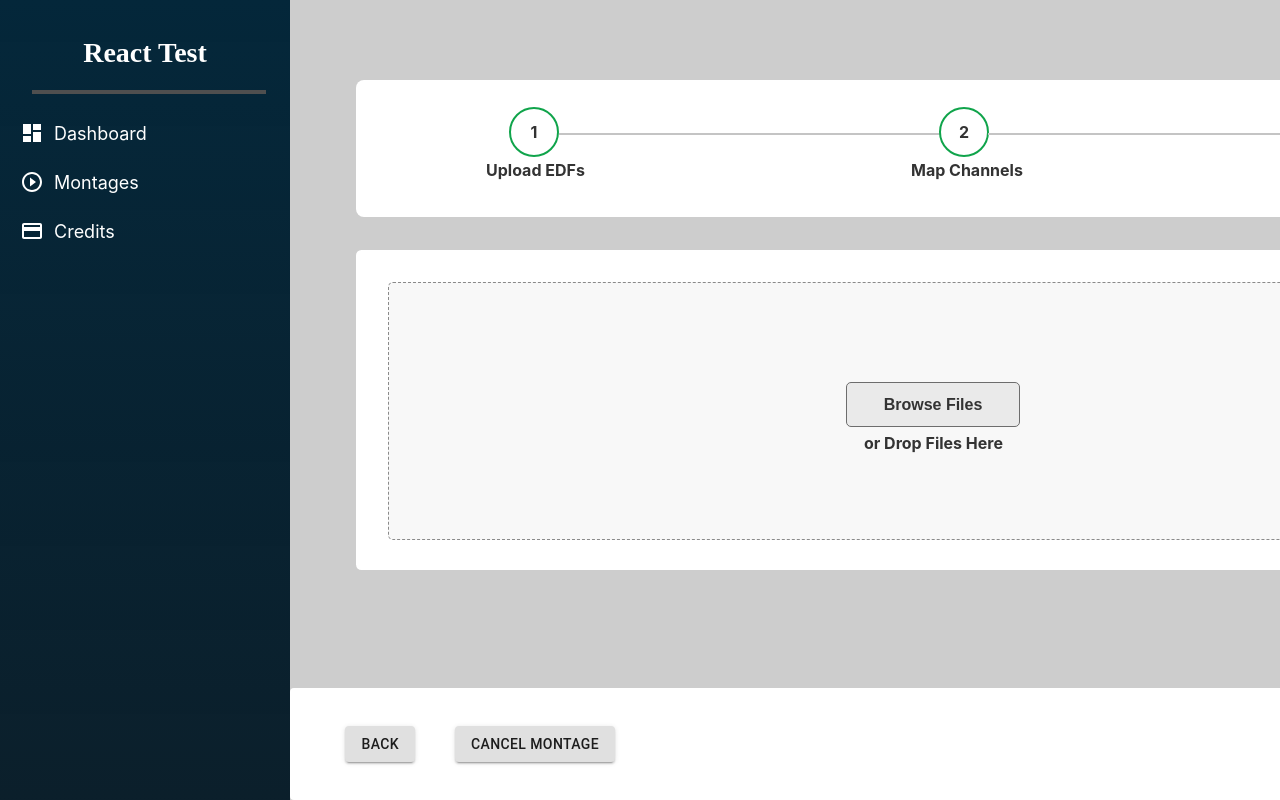
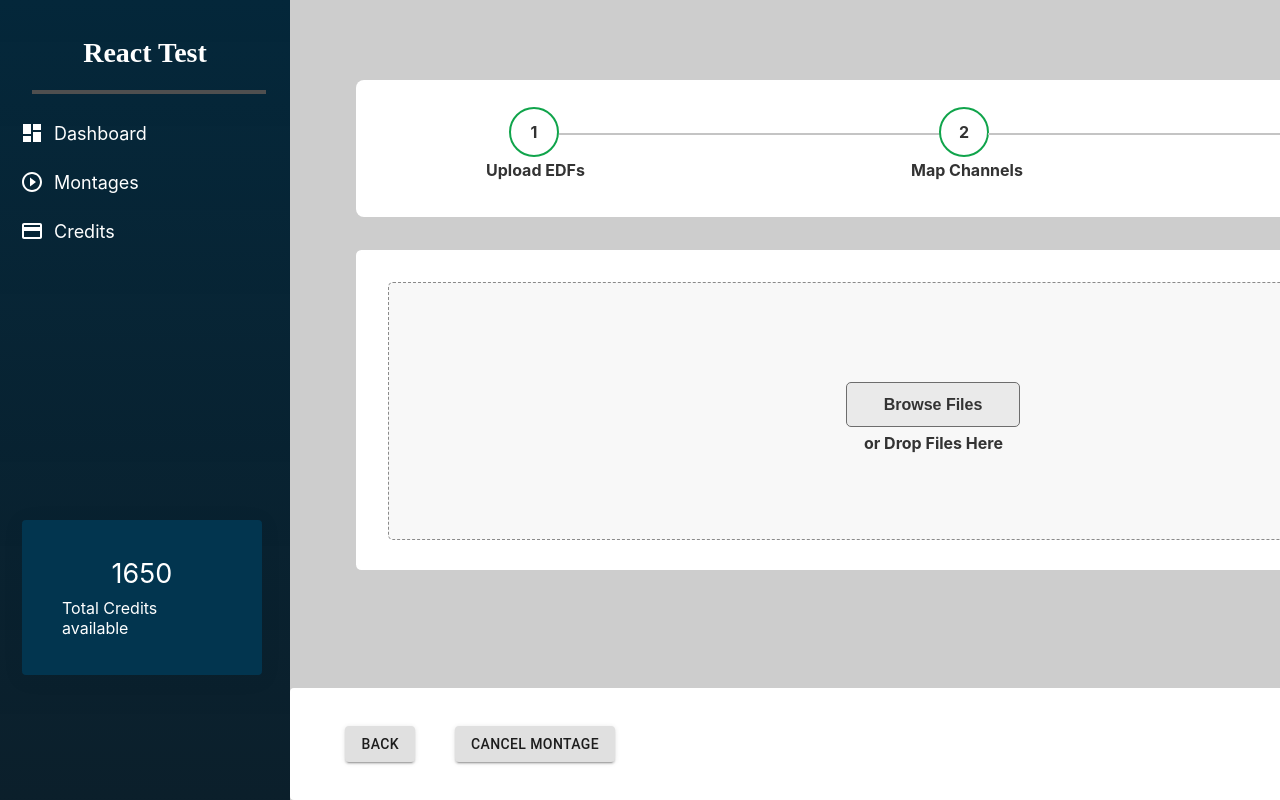
Before and after one commit to Ans155/neurobit_test, a React (Create React App) app: page / in a window 1280 px wide. Shown: the top 800 px of the page. Built offline with nearby package versions, Linux system fonts and the light colour scheme.

Commit message:
full first page

```diff
--- a/src/App.js
+++ b/src/App.js
@@ -4,7 +4,7 @@ import SideComponent from './components/sidebar'
 import StepperComponent from './components/stepper'
 import FileUploadComponent from './components/browsefile'
 import FooterComponent from './components/footer'
-import React from 'react';
+import {React, useState} from 'react';
 import { makeStyles} from '@material-ui/core/styles';
 // import { makeStyles, createTheme, ThemeProvider } from '@material-ui/core/styles';
 
@@ -20,14 +20,27 @@ const useStyles = makeStyles(() => ({
 
 const App = () => {
   const classes = useStyles();
+  // const [isStepperVisible, setIsStepperVisible] = useState(false);
+  const [stepperColor, setStepperColor] = useState('false');
+
+  const handleSaveClick = () => {
+    // setIsStepperVisible(true);
+    setStepperColor('true');
+  };
+
+  const handleBackClick = () => {
+    // setIsStepperVisible(true);
+    setStepperColor('false');
+  };
 
   return (
     // <ThemeProvider theme={theme}>
       <div className={classes.pageContainer}>
         <SideComponent />
-        <StepperComponent />
+        {/* <StepperComponent /> */}
         <FileUploadComponent />
-        <FooterComponent />
+        <FooterComponent onSaveClick={handleSaveClick} onBackClick={handleBackClick}/>
+        {<StepperComponent check={stepperColor} />}
         {/* Add the rest of your page content here */}
       </div>
     // </ThemeProvider>
--- a/src/components/footer.js
+++ b/src/components/footer.js
@@ -1,6 +1,7 @@
 import React from 'react';
 import { makeStyles } from '@material-ui/core/styles';
 import Button from '@material-ui/core/Button';
+//import StepperComponent from './stepper'
 
 const useStyles = makeStyles(() => ({
   footerContainer: {
@@ -24,14 +25,33 @@ const useStyles = makeStyles(() => ({
     marginRight: '900px',
     position: 'fixed',
   },
+  nbutton: {
+    marginRight: '80px',
+    position: 'fixed',
+  },
+  highlightedDiv: {
+    background: 'yellow',
+    padding: '20px',
+    marginTop: '200px',
+  },
 }));
 
-const FooterComponent = () => {
+const FooterComponent = ({ onSaveClick, onBackClick}) => {
   const classes = useStyles();
+//   const [isSaveClicked, setIsSaveClicked] = useState(false);
+
+//   const handleSaveClick = () => {
+//     setIsSaveClicked(true);
+//   };
 
   return (
     <div className={classes.footerContainer}>
-      <Button variant="contained" color="background: #FFFFFF;" className={classes.bbutton}>
+      <Button
+      variant="contained"
+      color="default"
+      className={classes.bbutton}
+      onClick={onBackClick}
+      >
         Back
       </Button>
       <Button
@@ -41,8 +61,13 @@ const FooterComponent = () => {
       >
         Cancel Montage
       </Button>
-      <Button variant="contained" color="primary" className={classes.button}>
-        Save
+      <Button
+        variant="contained"
+        color="primary"
+        className={classes.nbutton}
+        onClick={onSaveClick}
+      >
+        Next
       </Button>
     </div>
   );
--- a/src/components/sidebar.js
+++ b/src/components/sidebar.js
@@ -62,6 +62,26 @@ const useStyles = makeStyles(() => ({
     optionIcon: {
       marginRight: '10px',
     },
+    belowCount: {
+      display: 'flex',
+      flexDirection: 'column',
+      justifyContent: 'center',
+      alignItems: 'center',
+      padding: '40px',
+      gap: '8px',
+
+      position: 'absolute',
+      width: '160px',
+      height: '75px',
+      left: '22px',
+      top: '520px',
+
+      background: '#02354F',
+/* Shadow-2 */
+
+      boxShadow: '0px 3px 20px 4px rgba(0, 0, 0, 0.04)',
+      borderRadius: '4px',
+    }
   }));
 
 const SideComponent = () => {
@@ -84,6 +104,14 @@ const SideComponent = () => {
         <CreditCardIcon className={classes.optionIcon} />
         Credits
       </div>
+      <div className={classes.belowCount}>
+        <span style={{fontSize: '27px'}}>
+          1650
+        </span>
+        <span style={{fontSize: '16px'}}>
+          Total Credits available
+        </span>
+      </div>
     </div>
   );
 };
--- a/src/components/stepper.js
+++ b/src/components/stepper.js
@@ -21,6 +21,7 @@ const useStyles = makeStyles(() => ({
     fontWeight: 'bold',
     color: '#333333',
   },
+
   pT2: {
     position: 'absolute',
     top: '80px',
@@ -53,6 +54,24 @@ const useStyles = makeStyles(() => ({
     fontSize: '16px',
     fontWeight: 'bold',
     color: '#333333',
+  },
+  box1temp: {
+    boxSizing: 'border-box',
+    position: 'absolute',
+    width: '50px',
+    height: '50px',
+    left: '153px',
+    top: '27px',
+    background: '#10A44B;',
+    border: '2px solid #10A44B',
+    borderRadius: '50px',
+    display: 'flex',
+    alignItems: 'center',
+    justifyContent: 'center',
+    fontSize: '16px',
+    fontWeight: 'bold',
+    color: '#333333',
+
   },
   box2: {
     boxSizing: 'border-box',
@@ -114,17 +133,31 @@ const useStyles = makeStyles(() => ({
   },
 }));
 
-const StepperComponent = () => {
+const StepperComponent = ({ check }) => {
   const classes = useStyles();
+  const stepperCheck = check === 'true' ? classes.box1temp : classes.box1;
+  const val= check === 'true' ? "✔":"1" ;
 
 
   return (
     <div className={classes.stepperContainer}>
-      <span className={classes.pT1}>Upload EDFs </span>
-      <div className={classes.box1}>
-        <span>1</span>
+
+      {(check === 'true') ? (
+        <span style={{color:'green'}} className={classes.pT1}>
+          Upload EDFs </span>
+      ) : (
+        <span className={classes.pT1}>
+          Upload EDFs </span>
+      )}
+      <div className={stepperCheck}>
+        <span>{val}</span>
       </div>
-      <div className={classes.line1}></div>
+      {(check === 'true') ? (
+        <div style={{border: '1px solid green'}} className={classes.line1}></div>
+      ) : (
+        <div className={classes.line1}></div>
+      )}
+
       <span className={classes.pT2}>Map Channels</span>
       <div className={classes.box2}>
       <span>2</span>
```
